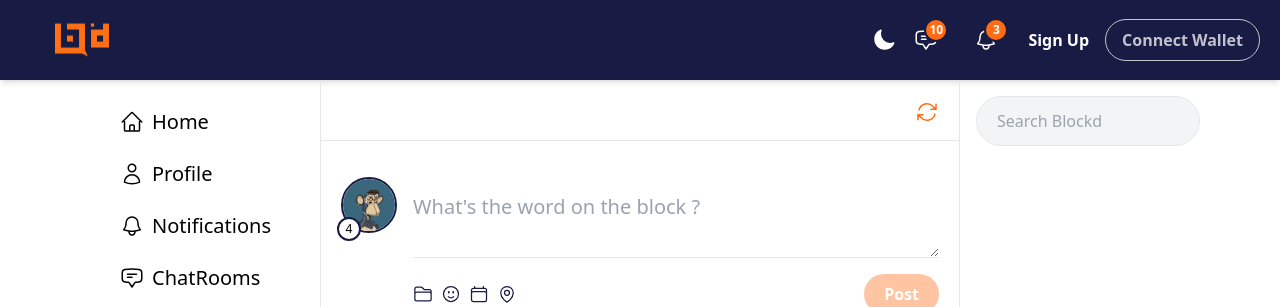
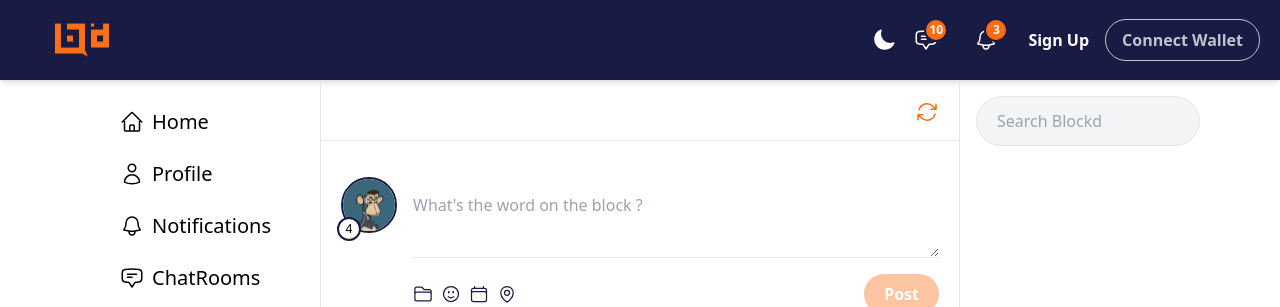
Before and after one commit to BlockdSocial/Blockd, a Next.js app: page / in a window 1280 px wide. Shown: the top 307 px of the page. Built offline with nearby package versions, Linux system fonts and the light colour scheme.

Commit message:
Few Fixes

```diff
--- a/components/Feed.tsx
+++ b/components/Feed.tsx
@@ -1,7 +1,7 @@
 import React from 'react'
 import { ArrowPathIcon } from '@heroicons/react/24/outline'
 import TweetBox from './TweetBox'
-import Post from './Post'
+import PostFeed from './PostFeed'
 import toast from 'react-hot-toast'
 
 function Feed() {
@@ -25,7 +25,7 @@ function Feed() {
 
       <div>
         <TweetBox />
-        <Post />
+        <PostFeed />
       </div>
 
     </div>
--- a/components/Post.tsx
+++ b/components/PostFeed.tsx
@@ -11,7 +11,7 @@ import {
 } from '@heroicons/react/24/outline'
 import Link from 'next/link'
 
-function Post() {
+function PostFeed() {
 
     const [commentBoxVisible, setCommentBoxVisible ] = useState<boolean>(false)
     const [input, setInput] = useState<string>('')
@@ -149,4 +149,4 @@ function Post() {
     )
 }
 
-export default Post
+export default PostFeed
--- a/components/TweetBox.tsx
+++ b/components/TweetBox.tsx
@@ -51,7 +51,7 @@ function TweetBox() {
                         value={input}
                         onChange={(e:any) => setInput(e.target.value)}
                         data-rows="4"
-                        className="h-24 w-full text-black dark:text-white outline-none text-l placeholder:text-l md:text-xl md:placeholder:text-xl bg-transparent placeholder:pt-8 "
+                        className="h-24 w-full text-black dark:text-white outline-none text-l bg-transparent placeholder:pt-8 "
                         placeholder="What's the word on the block ?"
                     ></textarea>
                     <hr className='mb-4'></hr>
```
